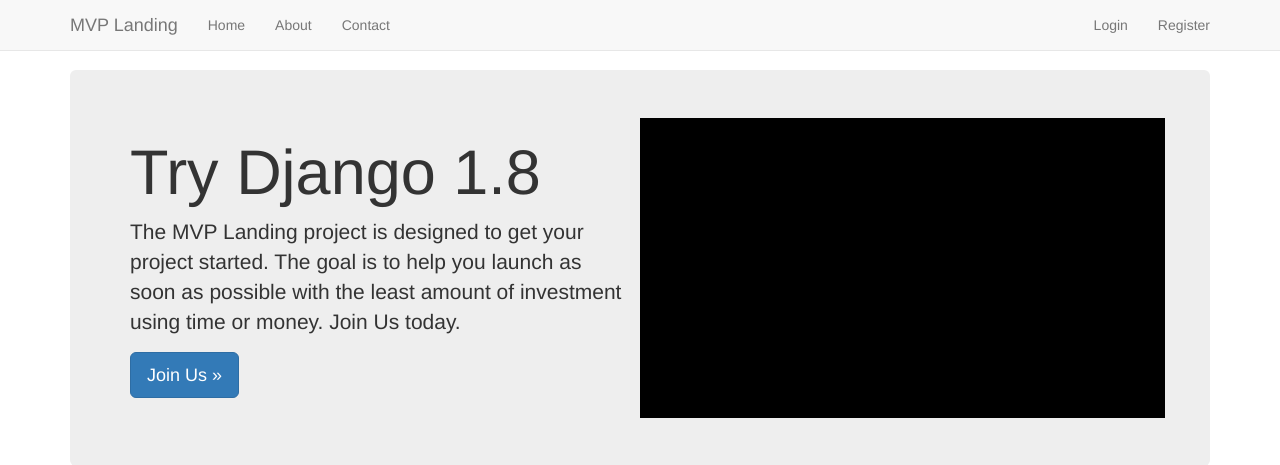
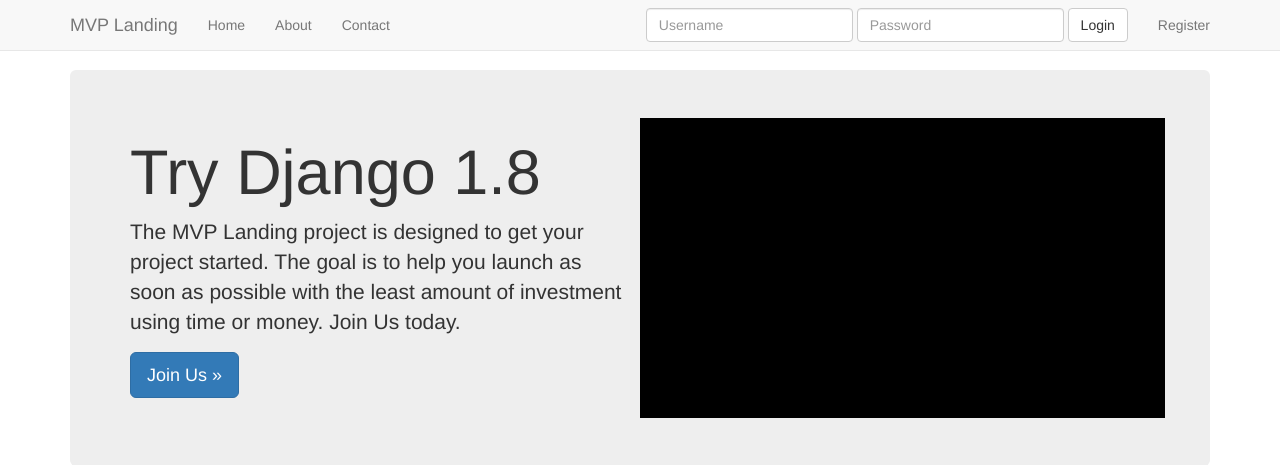
Before and after one commit to darknawg63/trydjango18, a Django app: page / in a window 1280 px wide. Shown: the top 465 px of the page. Run offline with Django 3.2, Linux system fonts and the light colour scheme; parts of the project's set-up code (start-up, migrations or seed data) failed here and were passed over; some libraries are stand-ins or nearby versions.

Commit message:
Try Django 1.8 Tutorial - 30 of 42 - Login Form in Bootstrap Navbar

```diff
--- a/templates/navbar.html
+++ b/templates/navbar.html
@@ -31,10 +31,23 @@
         {% if request.user.is_authenticated %}
         <li><a href="{% url 'auth_logout' %}">Logout</a></li>
         {% else %}
-        <li><a href="{% url 'auth_login' %}">Login</a></li>
         <li><a href="{% url 'registration_register' %}">Register</a></li>
         {% endif %}
       </ul>
+
+      {% if not request.user.is_authenticated and not "/accounts/login" in request.get_full_path %}
+      <form class="navbar-form navbar-right" method="POST" action='{% url "auth_login" %}'>
+        {% csrf_token %}
+        <div class="form-group">
+          <input type="text" class="form-control" name="username" placeholder="Username" />
+        </div>
+        <div class="form-group">
+          <input type="password" class="form-control" name="password" placeholder="Password" />
+        </div>
+        <button type="submit" class="btn btn-default" value="">Login</button>
+      </form>
+      {% endif %}
+
     </div><!--/.nav-collapse -->
   </div>
 </nav>
```
Also changed, not shown: db.sqlite3.
